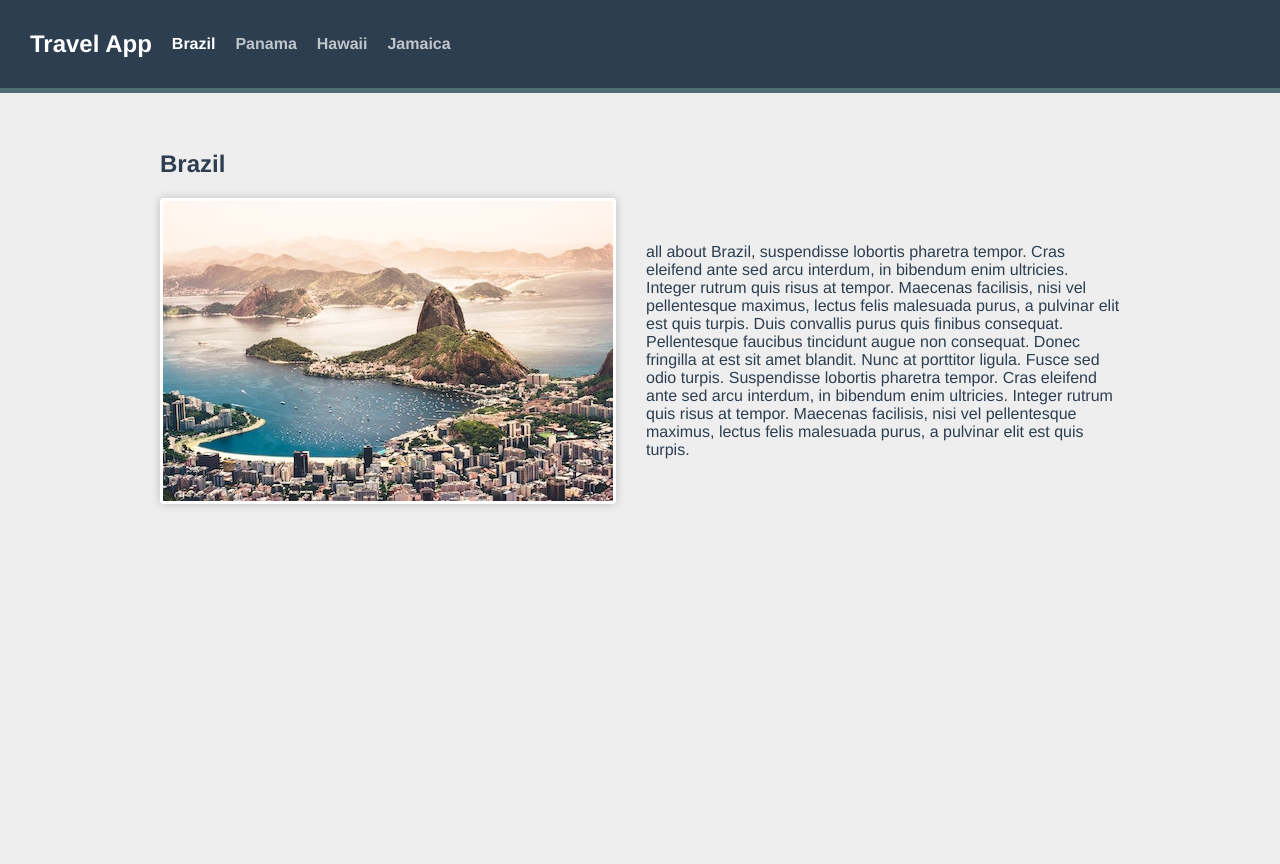
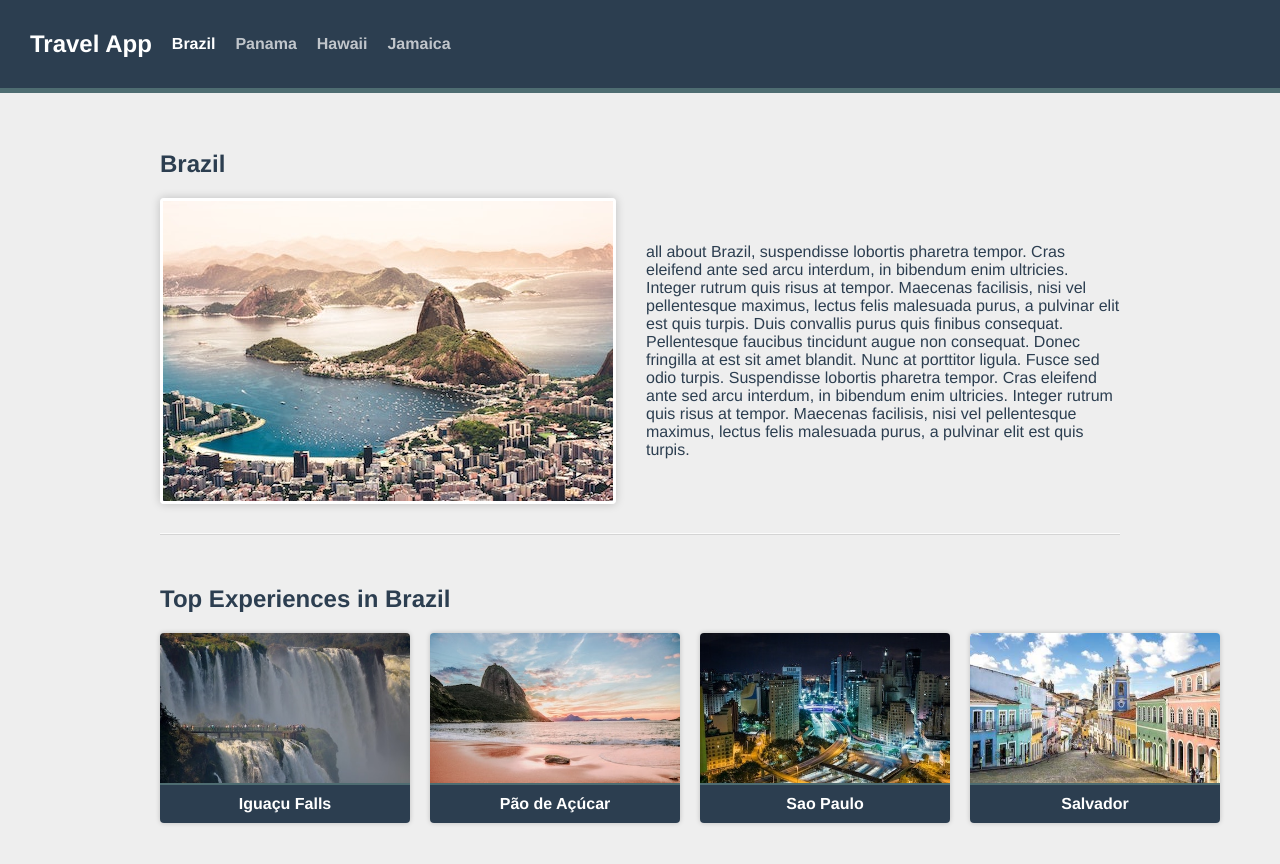
Before and after one commit to ErsinCol/travel-app, a Vue app: page /destination/1/brazil in a window 1280 px wide. Shown: the top 864 px of the page. Before the commit the page ends 800 px from the top, so only its background shows below. Built offline with nearby package versions, Linux system fonts and the light colour scheme.

Commit message:
create an Experience Card component to display each of the different experiences for each destination.

```diff
--- /dev/null
+++ b/src/components/ExperienceCard.vue
@@ -0,0 +1,17 @@
+<script setup>
+defineProps({
+  experience: {
+    type: Object,
+    required: true,
+  }
+})
+</script>
+
+<template>
+  <div class="card">
+    <img :src="`/images/${experience.image}`" :alt="experience.name">
+    <span class="card__text">
+      {{experience.name}}
+    </span>
+  </div>
+</template>
--- a/src/router/index.js
+++ b/src/router/index.js
@@ -12,7 +12,17 @@
     name: 'destination.show',
     component: () => import('@/views/DestinationShow.vue'),
     props: (route) => ({
-      slug: route.params.slug
+      ...route.params,
+      id: parseInt(route.params.id)
+    })
+  },
+  {
+    path: '/destination/:id/:slug/:experienceSlug',
+    name: 'experience.show',
+    component: () => import('@/views/ExperienceShow.vue'),
+    props: (route)=>({
+      ...route.params,
+      id: parseInt(route.params.id)
     })
   }
 ]
--- a/src/views/DestinationShow.vue
+++ b/src/views/DestinationShow.vue
@@ -1,7 +1,12 @@
 <script setup>
 import { onMounted, ref, defineProps } from 'vue'
+import ExperienceCard from "@/components/ExperienceCard.vue";
 
 const props = defineProps({
+  id: {
+    type: Number,
+    required: true
+  },
   slug: {
     type: String,
     required: true
@@ -28,6 +33,25 @@
       <p>{{ destination.description }}</p>
     </div>
   </section>
+  <section v-if="destination" class="experiences">
+    <h2>Top Experiences in {{destination.name}}</h2>
+    <div class="cards">
+      <router-link
+          v-for="experience in destination.experiences"
+          :key="experience.slug"
+          :to="{
+            name: 'experience.show',
+            params: {
+              experienceSlug: experience.slug
+            }
+          }"
+      >
+        <ExperienceCard
+            :experience="experience"
+        ></ExperienceCard>
+      </router-link>
+    </div>
+  </section>
 </template>
 
 <style scoped></style>
--- /dev/null
+++ b/src/views/ExperienceShow.vue
@@ -0,0 +1,42 @@
+<script setup>
+import { onMounted, ref} from "vue";
+
+const props = defineProps({
+  id: {
+    type: Number,
+    required: true,
+  },
+  slug: {
+    type: String,
+    required: true,
+  },
+  experienceSlug: {
+    type: String,
+    required: true,
+  }
+})
+
+const experience = ref(null)
+
+const initData = async () => {
+  const response = await fetch(`/api/${props.slug}.json`)
+  const destination = await response.json()
+  experience.value = destination.experiences.find(experience => experience.slug === props.experienceSlug);
+}
+
+onMounted(() => {
+  initData()
+})
+</script>
+
+<template>
+  <section v-if="experience">
+    <h1>{{experience.name}}</h1>
+    <img :src="`/images/${experience.image}`" :alt="experience.name">
+    <p>{{experience.description}}</p>
+  </section>
+</template>
+
+<style scoped>
+
+</style>
```
